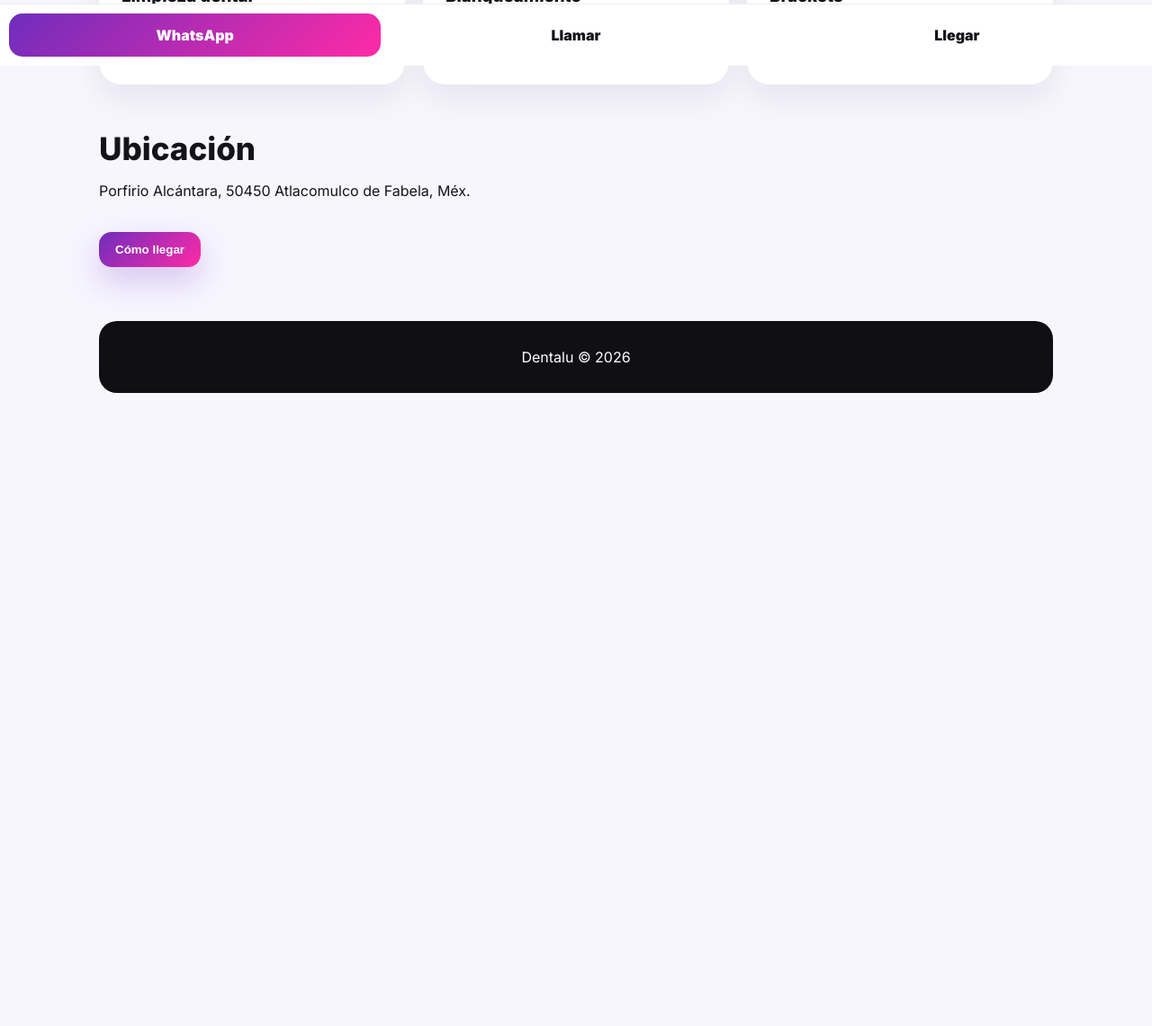
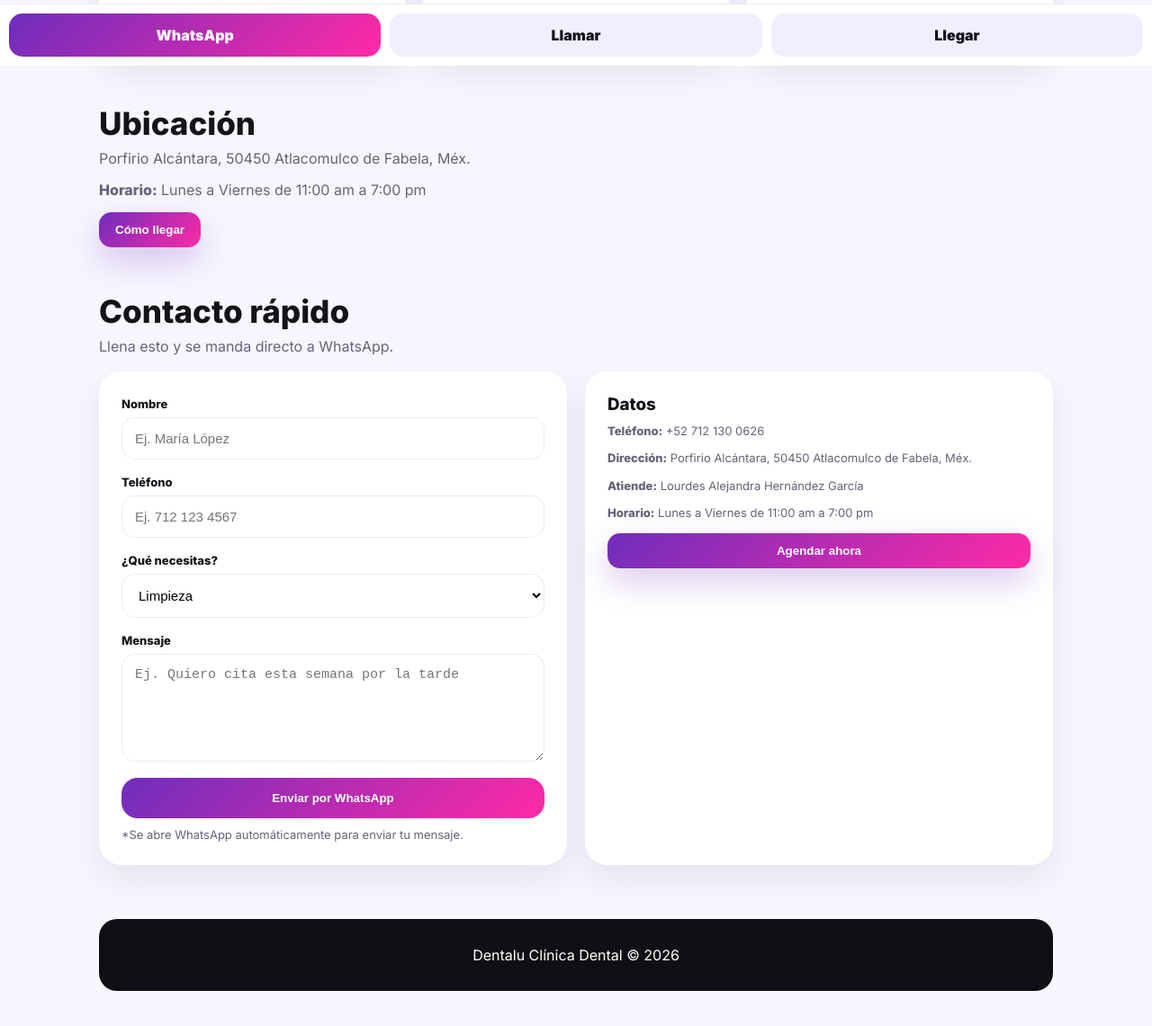
Before and after one commit to dave2307esc-code/dentalu-web, a plain HTML site: page index.html in a window 1280 px wide. Shown: the part 727-1868 px from the top of the page at 90% size. Before the commit the page ends 1184 px from the top, so only its background shows below. Drawn offline with Linux system fonts and the light colour scheme.

Commit message:
Update index.html

```diff
--- a/index.html
+++ b/index.html
@@ -3,7 +3,7 @@
 <head>
 <meta charset="UTF-8">
 <meta name="viewport" content="width=device-width, initial-scale=1.0">
-<title>Dentalu | Clínica Dental</title>
+<title>Dentalu Clínica Dental | Atlacomulco</title>
 
 <link rel="preconnect" href="https://fonts.googleapis.com">
 <link href="https://fonts.googleapis.com/css2?family=Inter:wght@400;600;800;900&display=swap" rel="stylesheet">
@@ -42,6 +42,8 @@ border-bottom:1px solid var(--line);
 position:sticky;
 top:0;
 z-index:20;
+gap:14px;
+flex-wrap:wrap;
 }
 
 .logoBox{
@@ -58,6 +60,7 @@ background:white;
 padding:8px;
 box-shadow:0 20px 45px rgba(20,19,26,.18);
 transition:.3s;
+object-fit:cover;
 }
 
 .logoBox img:hover{
@@ -67,16 +70,22 @@ transform:scale(1.05);
 .logoText b{
 display:block;
 font-size:20px;
+line-height:1.1;
 }
 
 .logoText span{
 font-size:13px;
 color:var(--muted);
+display:block;
+margin-top:4px;
+line-height:1.2;
 }
 
 .menu{
 display:flex;
 gap:10px;
+flex-wrap:wrap;
+justify-content:center;
 }
 
 .menu a{
@@ -97,6 +106,7 @@ font-weight:900;
 cursor:pointer;
 box-shadow:0 15px 35px rgba(111,45,189,.25);
 transition:.2s;
+white-space:nowrap;
 }
 
 .btnHeader:hover{
@@ -114,12 +124,13 @@ text-align:center;
 
 .hero h1{
 font-size:45px;
-margin-bottom:10px;
+margin:0 0 10px 0;
 }
 
 .hero p{
 color:var(--muted);
-margin-bottom:20px;
+margin:0 0 18px 0;
+font-size:16px;
 }
 
 .heroButtons{
@@ -127,6 +138,7 @@ display:flex;
 justify-content:center;
 gap:15px;
 flex-wrap:wrap;
+margin-top:10px;
 }
 
 .heroButtons button{
@@ -142,12 +154,17 @@ cursor:pointer;
 background:linear-gradient(135deg,var(--p1),var(--p2));
 color:white;
 box-shadow:0 18px 40px rgba(111,45,189,.25);
+transition:.2s;
 }
+
+.whatsapp:hover{transform:translateY(-2px)}
 
 .call{
 background:white;
 border:1px solid var(--line);
+transition:.2s;
 }
+.call:hover{transform:translateY(-2px)}
 
 /* SERVICES */
 .section{
@@ -156,6 +173,12 @@ margin-top:50px;
 
 .section h2{
 font-size:35px;
+margin-bottom:8px;
+}
+
+.section .sub{
+color:var(--muted);
+margin-top:0;
 margin-bottom:15px;
 }
 
@@ -188,13 +211,12 @@ font-size:40px;
 margin-bottom:15px;
 }
 
-.card h3{
-margin-bottom:10px;
-}
-
+.card h3{margin:0 0 10px 0}
 .card p{
 color:var(--muted);
 font-size:14px;
+margin:0;
+line-height:1.35;
 }
 
 /* CONTACT */
@@ -202,7 +224,19 @@ font-size:14px;
 display:grid;
 grid-template-columns:1fr 1fr;
 gap:20px;
-margin-top:30px;
+margin-top:18px;
+}
+
+.formCard, .infoCard{
+background:var(--card);
+border-radius:25px;
+padding:25px;
+box-shadow:0 15px 35px rgba(20,19,26,.08);
+}
+
+label{
+font-weight:800;
+font-size:13px;
 }
 
 input,textarea,select{
@@ -210,10 +244,13 @@ width:100%;
 padding:14px;
 border-radius:15px;
 border:1px solid var(--line);
-margin-top:5px;
-margin-bottom:15px;
+margin-top:6px;
+margin-bottom:14px;
 font-size:15px;
+background:white;
 }
+
+textarea{min-height:120px;resize:vertical}
 
 .sendBtn{
 background:linear-gradient(135deg,var(--p1),var(--p2));
@@ -223,8 +260,19 @@ border:none;
 border-radius:18px;
 font-weight:900;
 cursor:pointer;
+width:100%;
+transition:.2s;
+}
+.sendBtn:hover{transform:translateY(-2px)}
+
+.small{
+color:var(--muted);
+font-size:13px;
+margin-top:10px;
+line-height:1.35;
 }
 
+/* FOOTER */
 .footer{
 margin-top:60px;
 padding:30px;
@@ -232,6 +280,7 @@ background:#0f0f14;
 color:white;
 text-align:center;
 border-radius:20px;
+margin-bottom:100px;
 }
 
 /* BOTTOM BAR */
@@ -253,6 +302,7 @@ padding:14px;
 border-radius:15px;
 font-weight:900;
 text-align:center;
+background:#f0efff;
 }
 
 .bottomBar .main{
@@ -271,9 +321,10 @@ color:white;
 
 <div class="header">
   <div class="logoBox">
-<img src="logo.png" alt="Dentalu">
+    <img src="logo.png" alt="Dentalu Clínica Dental">
     <div class="logoText">
-<b>Dentalu</b>
+      <b>Dentalu Clínica Dental</b>
+      <span>Atiende: <b>Lourdes Alejandra Hernández García</b></span>
       <span>Atlacomulco • Agenda fácil</span>
     </div>
   </div>
@@ -292,8 +343,9 @@ color:white;
 <div class="wrap">
 
   <div class="hero">
-<h1>Tu sonrisa en buenas manos</h1>
-<p>Página sencilla para que cualquiera pueda agendar fácilmente.</p>
+    <h1>Agenda tu cita hoy</h1>
+    <p>Un solo toque y listo: WhatsApp o llamada. Te atendemos con claridad y confianza.</p>
+
     <div class="heroButtons">
       <a href="https://wa.me/527121300626?text=Hola%20Dentalu%2C%20quiero%20agendar%20una%20cita." target="_blank">
         <button class="whatsapp">Agendar por WhatsApp</button>
@@ -306,6 +358,8 @@ color:white;
 
   <div class="section" id="servicios">
     <h2>Servicios</h2>
+    <p class="sub">Sencillo y claro. Si tienes duda, escríbenos.</p>
+
     <div class="services">
       <div class="card">
         <div class="cardTop">🦷</div>
@@ -322,22 +376,65 @@ color:white;
       <div class="card">
         <div class="cardTop">🪥</div>
         <h3>Brackets</h3>
-<p>Alineación y seguimiento mensual profesional.</p>
+        <p>Alineación y seguimiento profesional para tu sonrisa.</p>
       </div>
     </div>
   </div>
 
   <div class="section" id="ubicacion">
     <h2>Ubicación</h2>
-<p>Porfirio Alcántara, 50450 Atlacomulco de Fabela, Méx.</p>
-<br>
+    <p class="sub">Porfirio Alcántara, 50450 Atlacomulco de Fabela, Méx.</p>
+    <p class="sub"><b>Horario:</b> Lunes a Viernes de 11:00 am a 7:00 pm</p>
+
     <a href="https://www.google.com/maps?q=Porfirio%20Alc%C3%A1ntara%2C%2050450%20Atlacomulco%20de%20Fabela%2C%20M%C3%A9x." target="_blank">
       <button class="btnHeader">Cómo llegar</button>
     </a>
   </div>
 
+  <div class="section" id="contacto">
+    <h2>Contacto rápido</h2>
+    <p class="sub">Llena esto y se manda directo a WhatsApp.</p>
+
+    <div class="contact">
+      <div class="formCard">
+        <label>Nombre</label>
+        <input id="name" placeholder="Ej. María López">
+
+        <label>Teléfono</label>
+        <input id="phone" placeholder="Ej. 712 123 4567" inputmode="tel">
+
+        <label>¿Qué necesitas?</label>
+        <select id="need">
+          <option>Limpieza</option>
+          <option>Blanqueamiento</option>
+          <option>Brackets</option>
+          <option>Dolor / Urgencia</option>
+          <option>Otro</option>
+        </select>
+
+        <label>Mensaje</label>
+        <textarea id="msg" placeholder="Ej. Quiero cita esta semana por la tarde"></textarea>
+
+        <button class="sendBtn" onclick="sendToWhatsApp()">Enviar por WhatsApp</button>
+        <div class="small">*Se abre WhatsApp automáticamente para enviar tu mensaje.</div>
+      </div>
+
+      <div class="infoCard">
+        <h3 style="margin:0 0 10px 0">Datos</h3>
+        <p class="small"><b>Teléfono:</b> +52 712 130 0626</p>
+        <p class="small"><b>Dirección:</b> Porfirio Alcántara, 50450 Atlacomulco de Fabela, Méx.</p>
+        <p class="small"><b>Atiende:</b> Lourdes Alejandra Hernández García</p>
+        <p class="small"><b>Horario:</b> Lunes a Viernes de 11:00 am a 7:00 pm</p>
+
+        <a href="https://wa.me/527121300626?text=Hola%20Dentalu%2C%20quiero%20agendar%20una%20cita." target="_blank">
+          <button class="btnHeader" style="width:100%">Agendar ahora</button>
+        </a>
+      </div>
+    </div>
+  </div>
+
   <div class="footer">
-Dentalu © 2026
+    Dentalu Clínica Dental © 2026
   </div>
 
 </div>
@@ -348,5 +445,23 @@ Dentalu © 2026
   <a href="https://www.google.com/maps?q=Porfirio%20Alc%C3%A1ntara%2C%2050450%20Atlacomulco%20de%20Fabela%2C%20M%C3%A9x." target="_blank">Llegar</a>
 </div>
 
+<script>
+function sendToWhatsApp(){
+  const name = document.getElementById('name').value.trim();
+  const phone = document.getElementById('phone').value.trim();
+  const need = document.getElementById('need').value;
+  const msg  = document.getElementById('msg').value.trim();
+
+  const text =
+    `Hola Dentalu, quiero agendar una cita.%0A` +
+    `Nombre: ${encodeURIComponent(name || 'No indicado')}%0A` +
+    `Tel: ${encodeURIComponent(phone || 'No indicado')}%0A` +
+    `Servicio: ${encodeURIComponent(need)}%0A` +
+    `Mensaje: ${encodeURIComponent(msg || 'Sin mensaje')}`;
+
+  window.open(`https://wa.me/527121300626?text=${text}`, '_blank');
+}
+</script>
+
 </body>
 </html>
```
Lines whose indentation alone changed are shown as unchanged.
